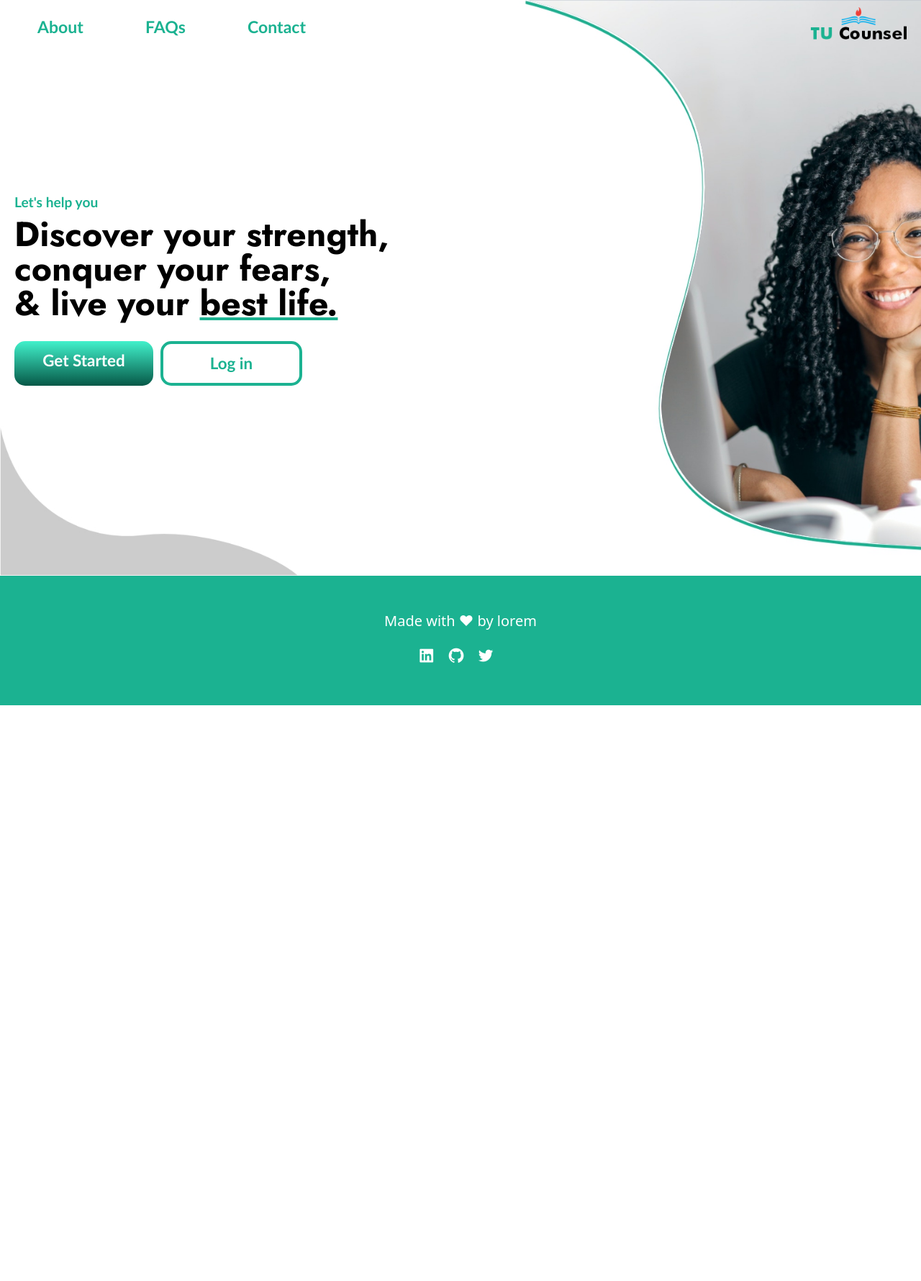
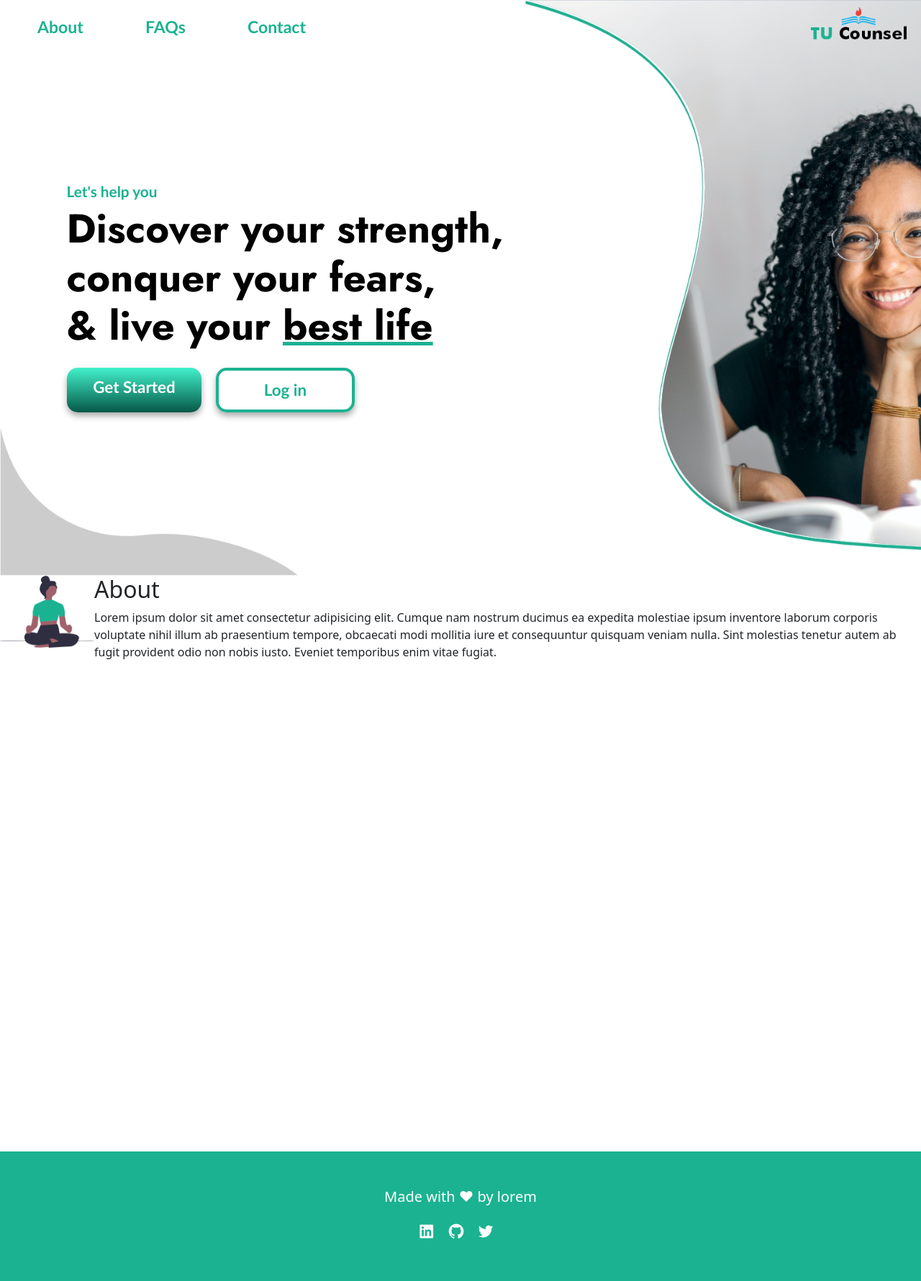
Before and after one commit to YoungAli/Real-counselling, a Django app: page / in a window 1280 px wide. Shown: the whole page at 72% size. Before the commit the page ends 980 px from the top, so only its background shows below. Run offline with Django 4.2, Linux system fonts and the light colour scheme; some libraries are stand-ins or nearby versions.

Commit message:
add navbar bg, add about section

```diff
--- /dev/null
+++ b/static/css/home.css
@@ -0,0 +1,87 @@
+ @import url('https://fonts.googleapis.com/css2?family=Jost:wght@500;700&display=swap');
+    body{
+        margin: 0;
+    }
+     #hero{
+        height: 100vh;
+        background: url("/static/images/homebg.jpg") 0 no-repeat fixed;
+        background-size: cover;
+        background-repeat: no-repeat;
+        display: flex;
+        flex-direction: column;
+        justify-content: center;
+        padding: 20px 0 0 30px;
+    }
+    #hero-txt{
+        margin-left: 5%;
+    }
+    .hero-txt-small{
+        color: #1BB291;
+        font-weight: 900;
+        margin-block:3px ;
+        font-size: 1.3em;
+        font-family: 'Trebuchet MS', 'Lucida Sans Unicode', 'Lucida Grande', 'Lucida Sans', Arial, sans-serif;
+        animation: fade-up 1s;
+    }
+    .hero-txt-big{
+        color: black;
+        font-size: 3.5em;
+        font-weight: 800;
+        font-family: 'Jost', sans-serif;
+        line-height: 1.2em;
+        margin-block:3px ;
+        animation: fade-up 1s;
+    }
+    .hero-txt-big > span{
+        text-decoration: underline #1BB291;
+    }
+    .hero-btn{
+        padding: 10px 0px;
+        border-radius: 15px;
+        width:100%;
+        text-align: center;
+        font-weight: 600;
+        font-size: 1.4em;
+        border: none;
+        font-family: 'Trebuchet MS', 'Lucida Sans Unicode', 'Lucida Grande', 'Lucida Sans', Arial, sans-serif;
+        text-decoration: none;
+        box-shadow: 0 5px 8px rgba(0, 0, 0, 0.329);
+    }
+    #hero-btn-container{
+        display: flex;
+        width: 400px;
+        justify-content: space-between;
+        gap: 20px;
+        margin-top: 25px;
+        animation: fade-up 1s;
+    }
+    #get-started{
+        background: linear-gradient(180deg, #41f1cb, #065847);
+        color: white;
+    }
+    #log-in{
+        border: 4px solid #1BB291;
+        color: #1BB291;
+    }
+    #about{
+        height: 100vh;
+        display: flex;
+        flex-basis: 1fr 1fr;
+    }
+    #about-txt{
+        clip-path: ellipse(47% 37% at 50% 50%);
+        background: #1BB291;
+    }
+    #about > img{
+        height: 100px;
+    }
+    @keyframes fade-up {
+        0%{
+            opacity: 0.3;
+            transform: translateY(23px);
+        }
+        100%{
+            opacity: 1;
+            transform: translateY(0px);
+        }
+    }
--- a/static/css/styles.css
+++ b/static/css/styles.css
@@ -22,12 +22,17 @@
     }
     #main-nav{
         display: flex;
-        margin: 20px 0 0 0;
         position: fixed;
         width: 100%;
         justify-content: space-between;
         align-items: center;
-        padding-inline: 20px;
+        padding: 20px 20px 10px 20px;
+        transition: 0.3s;
+    }
+    .main-nav-bg{
+        background: rgba(255, 255, 255, 0.795);
+        box-shadow: 0 0 10px rgba(0, 0, 0, 0.644);
+        backdrop-filter: blur(10px);
     }
     #home-link{
         order: 3;
--- a/static/js/script.js
+++ b/static/js/script.js
@@ -3,6 +3,7 @@
 const menuBack = document.querySelector("#back-button");
 const mobileNavLink = document.querySelectorAll('.mobile-nav-links');
 const mobileNavBlind = document.querySelector('#mobile-nav-blind');
+const navBar = document.querySelector('#main-nav');
 
 menuBtn.addEventListener('click', () =>{
 mobileMenu.style.display = 'flex';
@@ -29,4 +30,12 @@
 mobileNavLink.forEach(link => {
     link.addEventListener('click', menuClose)
 });
-menuBack.addEventListener('click', menuClose);
+
+window.addEventListener('scroll', ()=>{
+    if(this.scrollY >= 40){
+        navBar.classList.add('main-nav-bg');
+    }
+    else{
+        navBar.classList.remove('main-nav-bg');
+    }
+})
--- a/templates/home.html
+++ b/templates/home.html
@@ -2,89 +2,29 @@
 {% load static %}
 
 {% block content %}
-<style>
-    @import url('https://fonts.googleapis.com/css2?family=Jost:wght@500;700&display=swap');
-    body{
-        margin: 0;
-    }
-     #hero{
-        height: 100vh;
-        background-image: url('/static/images/homebg.jpg');
-        background-size: cover;
-        background-repeat: no-repeat;
-        display: flex;
-        flex-direction: column;
-        justify-content: center;
-        padding: 20px;
-    }
-    .hero-txt-small{
-        color: #1BB291;
-        font-weight: 900;
-        margin-block:3px ;
-        font-size: 1.2em;
-        font-family: 'Trebuchet MS', 'Lucida Sans Unicode', 'Lucida Grande', 'Lucida Sans', Arial, sans-serif;
-        animation: fade-up 1s;
-    }
-    .hero-txt-big{
-        color: black;
-        font-size: 3em;
-        font-weight: 800;
-        font-family: 'Jost', sans-serif;
-        line-height: 1em;
-        margin-block:3px ;
-        animation: fade-up 1s;
-    }
-    .hero-txt-big > span{
-        text-decoration: underline #1BB291;
-    }
-    .hero-btn{
-        padding: 10px 0px;
-        border-radius: 15px;
-        width:100%;
-        text-align: center;
-        font-weight: 600;
-        font-size: 1.4em;
-        border: none;
-        font-family: 'Trebuchet MS', 'Lucida Sans Unicode', 'Lucida Grande', 'Lucida Sans', Arial, sans-serif;
-        text-decoration: none;
-    }
-    #hero-btn-container{
-        display: flex;
-        width: 400px;
-        justify-content: space-between;
-        gap: 10px;
-        margin-top: 25px;
-        animation: fade-up 1s;
-    }
-    #get-started{
-        background: linear-gradient(180deg, #41f1cb, #065847);
-        color: white;
-    }
-    #log-in{
-        border: 4px solid #1BB291;
-        color: #1BB291;
-    }
-    @keyframes fade-up {
-        0%{
-            opacity: 0.3;
-            transform: translateY(23px);
-        }
-        100%{
-            opacity: 1;
-            transform: translateY(0px);
-        }
-    }
-</style>
-<div id="hero">
+<head>
+    <link rel="stylesheet" href="{% static 'css/home.css' %}">
+</head>
+
+<section id="hero">
+    <div id="hero-txt">
         <p class="hero-txt-small">Let's help you</p>
         <p class="hero-txt-big">Discover your strength,<br>conquer your fears,<br>
-        & live your <span>best life.</span></p>
+            & live your <span>best life</span></p>
         <div id="hero-btn-container">
             <a id="get-started" href="{% url 'signup' %}" class="hero-btn">Get Started</a>
 
             <a id="log-in" href="{% url 'login' %}" class="hero-btn">Log in</a>
         </div>
     </div>
+</section>
+<section id="about">
+    <img src="{% static 'images\about-illustration.png' %}" alt="">
+    <section id="about-text">
+        <h2>About</h2>
+        <p>Lorem ipsum dolor sit amet consectetur adipisicing elit. Cumque nam nostrum ducimus ea expedita molestiae ipsum inventore laborum corporis voluptate nihil illum ab praesentium tempore, obcaecati modi mollitia iure et consequuntur quisquam veniam nulla. Sint molestias tenetur autem ab fugit provident odio non nobis iusto. Eveniet temporibus enim vitae fugiat.</p>
+    </section>
+</section>
 
 
 
--- a/templates/navbar.html
+++ b/templates/navbar.html
@@ -1,17 +1,17 @@
 {% load static %}
 <head>
-    <link rel="stylesheet" href="{% static 'static\css\styles.css' %}">
+    <link rel="stylesheet" href="{% static 'css/styles.css' %}">
 </head>
 <nav id="main-nav">
     <div id="menu-button">
-        <img src="/static/images/menu-bar.png" alt="menu">
+        <img src="{% static 'images\menu-bar.png' %}" alt="menu">
     </div>
     <ul>
         <li><a class="nav--links" href="#">About</a></li>
         <li><a class="nav--links" href="#">FAQs</a></li>
         <li><a class="nav--links" href="#">Contact</a></li>
     </ul>
-    <a id="home-link" href=""><img src="static\images\tucounsel-logo.png" alt=""></a>
+    <a id="home-link" href=""><img src="{% static 'images\tucounsel-logo.png' %}" alt=""></a>
 </nav>
 <nav id="mobile-nav">
     <ul>
@@ -22,7 +22,7 @@
         <li><a class="mobile-nav-links" href="#">Contact</a></li>
     </ul>
     <hr>
-     <a href="https://github.com/YoungAli/Real-counselling/"><img style="height: 30px;" src="/static/images/github.png" alt=""></a>
+     <a href="https://github.com/YoungAli/Real-counselling/"><img style="height: 30px;" src="{% static 'images\github.png' %}" alt=""></a>
     </div>
 </nav>
 <div id="mobile-nav-blind"></div>
```
Also changed, not shown: static/images/about-illustration.png (added). Lines whose indentation alone changed are shown as unchanged.
